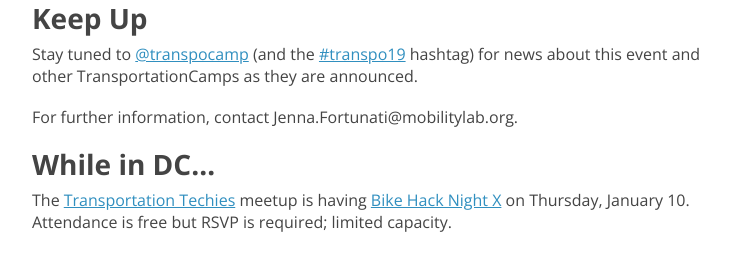
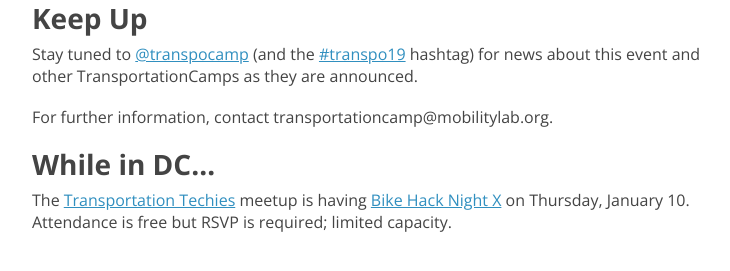
Before and after one commit to transpocamp/transportationcamp.org, a Jekyll site: the page built from events/dc2019/index.markdown, in a window 1280 px wide and 900 px high, scrolled down 2303 px. Shown: the part 584-855 px from the top of the window, without its empty margins (272-1002 px from the left). Built offline with Jekyll 4.4.1, drawn with Linux system fonts in a browser that asks for light colours; nearby versions of some CDN libraries.

Commit message:
replace jenna w/transportationcamp@mobilitylab.org

```diff
--- a/events/dc2019/index.markdown
+++ b/events/dc2019/index.markdown
@@ -57,7 +57,7 @@
 ### Keep Up
 Stay tuned to [@transpocamp](https://twitter.com/transpocamp) (and the [#transpo19](https://twitter.com/hashtag/transpo19) hashtag) for news about this event and other TransportationCamps as they are announced.
 
-For further information, contact Jenna.Fortunati@mobilitylab.org.
+For further information, contact transportationcamp@mobilitylab.org.
 
 ### While in DC...
 The [Transportation Techies](https://www.meetup.com/Transportation-Techies/events/256991003/) meetup is having
```
